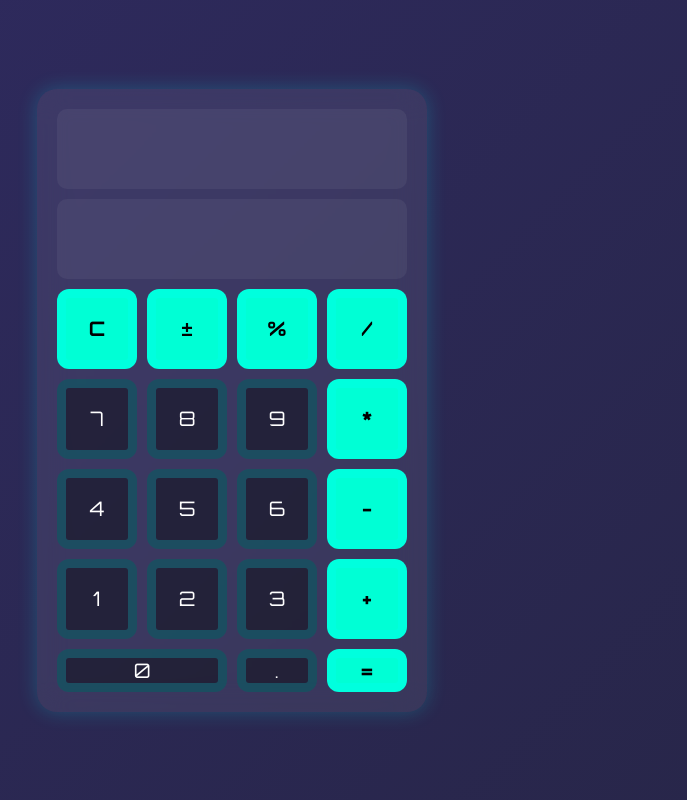
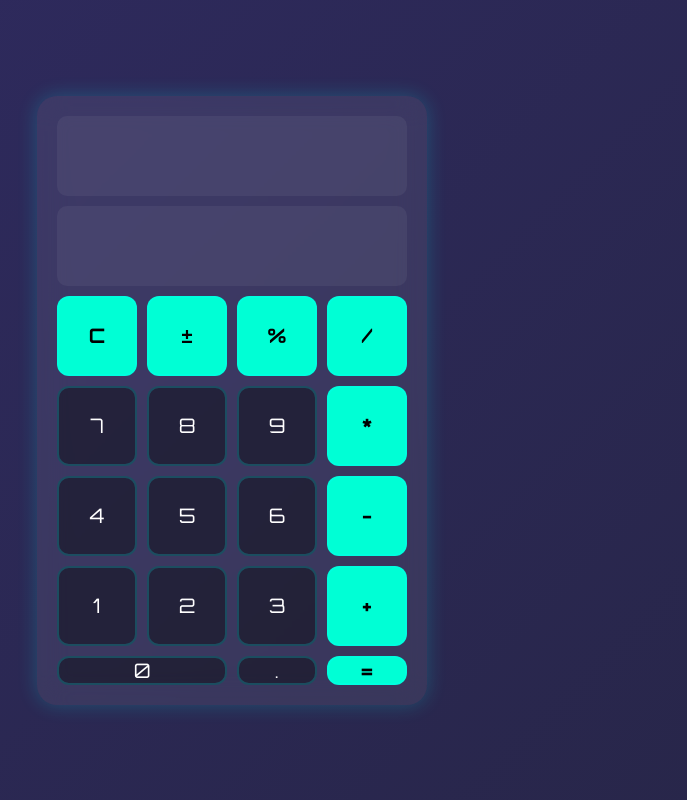
Before and after one commit to Lanmaulana/Kalkulator-sederhana, a plain HTML site: page index.html in a window 1280 px wide. Shown: the whole page, without its empty margins (408-1095 px from the left). Drawn offline with nearby package versions, Linux system fonts and the light colour scheme.

Commit message:
update css/style.css

```diff
--- a/css/style.css
+++ b/css/style.css
@@ -54,7 +54,7 @@
 
     .btn, .zero {
       background: rgba(0, 0, 0, 0.4);
-      border: 9px solid rgba(0,255,255,0.2);
+      border: 2px solid rgba(0,255,255,0.2);
       border-radius: 12px;
       display: flex;
       justify-content: center;
```
